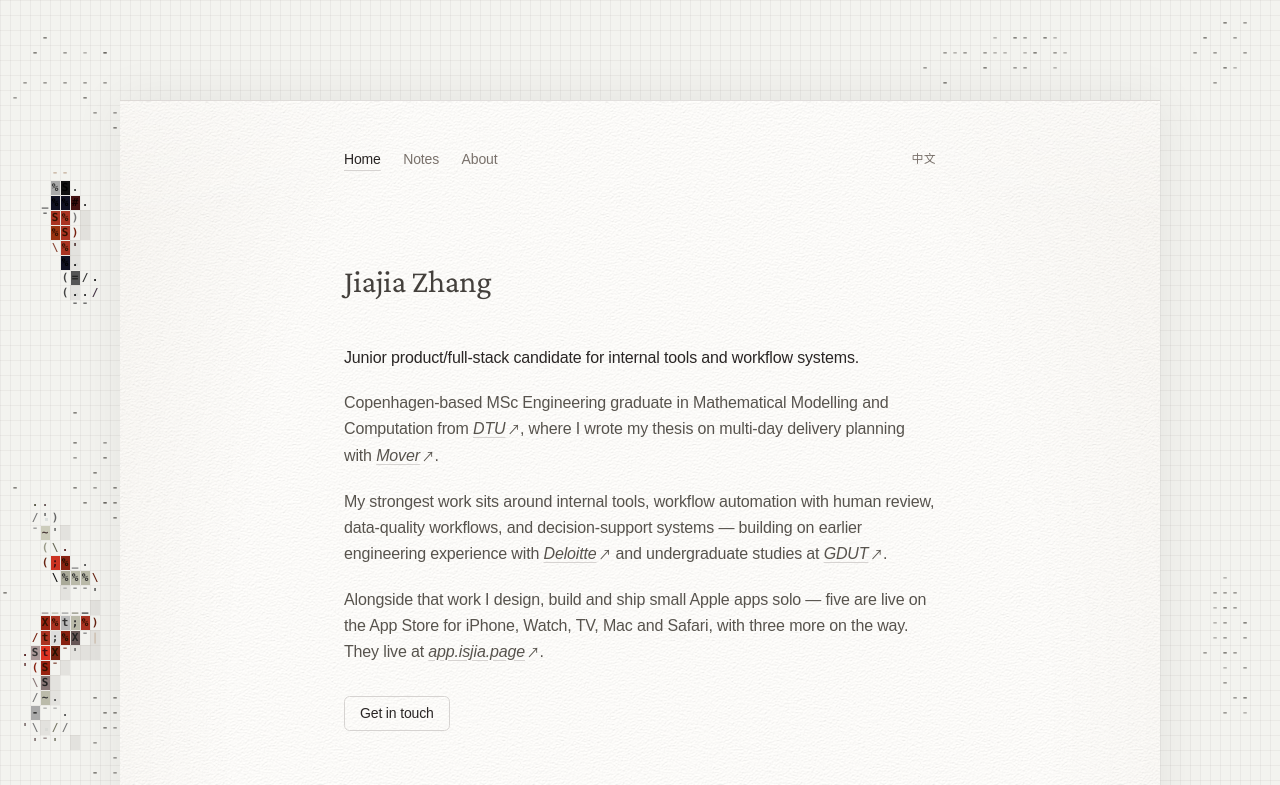
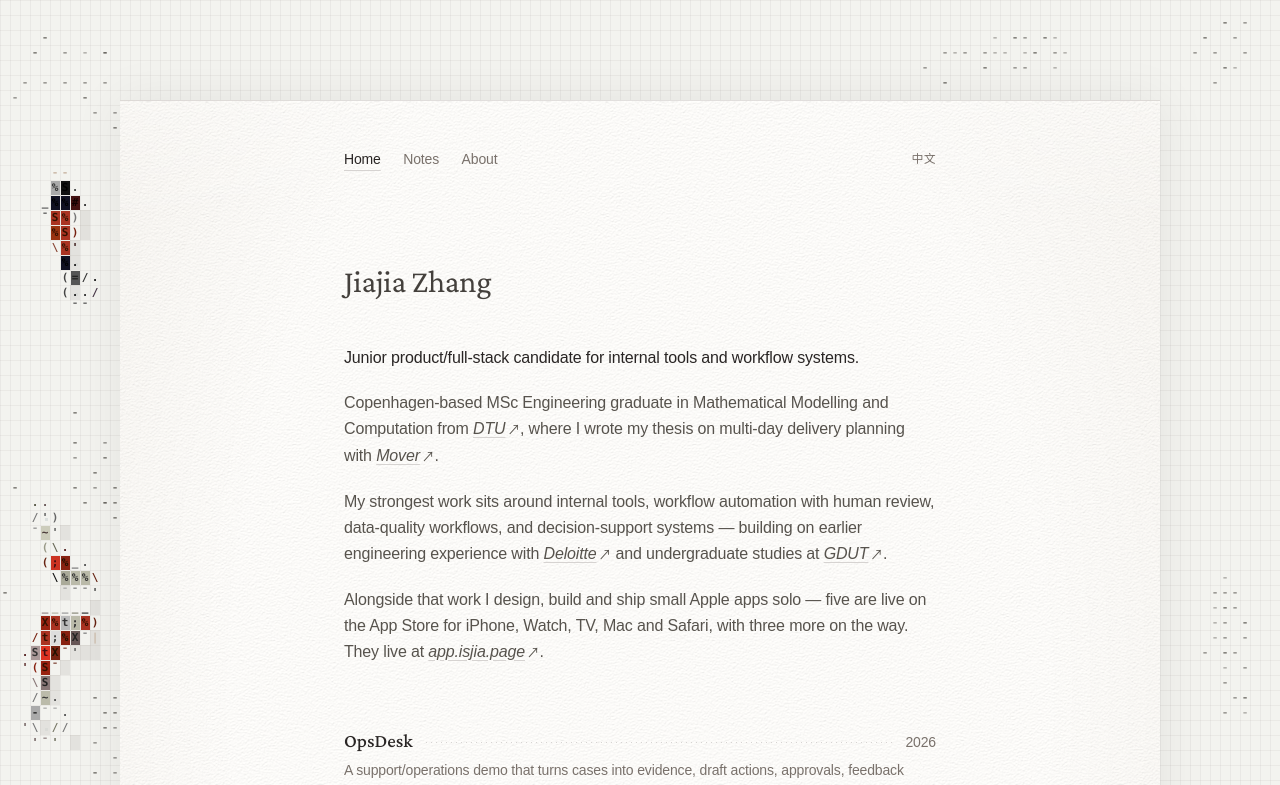
Before and after one commit to isjiajia01/personal-website, a Next.js app: page / in a window 1280 px wide. Shown: the top 785 px of the page. Built offline with nearby package versions, Linux system fonts and the light colour scheme; a web font is replaced by a local one.

Commit message:
Remove the home Get in touch button

```diff
--- a/app/[lang]/page.tsx
+++ b/app/[lang]/page.tsx
@@ -13,7 +13,6 @@ export default async function Home(props: {
 }) {
   const params = await props.params;
   const dictionary = await getDictionary(params.lang);
-  const email = dictionary.contacts.find((c) => c.label.toLowerCase() === "email" || c.label === "邮箱");
   const featuredWorks = dictionary.works.filter((work) => work.homeFeatured);
 
   return (
@@ -43,18 +42,6 @@ export default async function Home(props: {
           </p>
         ))}
       </div>
-
-      {/* Contact CTA */}
-      {email && (
-        <div className="mt-8">
-          <a
-            href={email.link}
-            className="press inline-block rounded-md border border-stone-300 px-4 py-2 text-[14px] leading-5 text-stone-800 hover:border-(--rose) hover:text-(--rose) dark:border-zinc-600 dark:text-zinc-100"
-          >
-            {dictionary.labels.contactCta}
-          </a>
-        </div>
-      )}
 
       {/* Work index: title · dotted leader · year, then the real summary. Rows own their stagger. */}
       <section className="rise-own mt-14" aria-labelledby="home-work">
--- a/dictionaries/en.ts
+++ b/dictionaries/en.ts
@@ -46,7 +46,6 @@ My strongest work sits around internal tools, workflow automation with human rev
     aboutTitle: "About",
     aboutSubtitle: "How I think about workflow systems, evidence, and practical automation",
     openProject: "Open",
-    contactCta: "Get in touch",
     skillsTitle: "Skills and tools",
     backToHome: "Back to home",
     skipToContent: "Skip to content",
--- a/dictionaries/zh.ts
+++ b/dictionaries/zh.ts
@@ -46,7 +46,6 @@ const dictionary = {
     aboutTitle: "关于",
     aboutSubtitle: "我如何理解 workflow systems、证据和实用自动化",
     openProject: "打开",
-    contactCta: "联系我",
     skillsTitle: "技能与工具",
     backToHome: "返回首页",
     skipToContent: "跳至内容",
```
